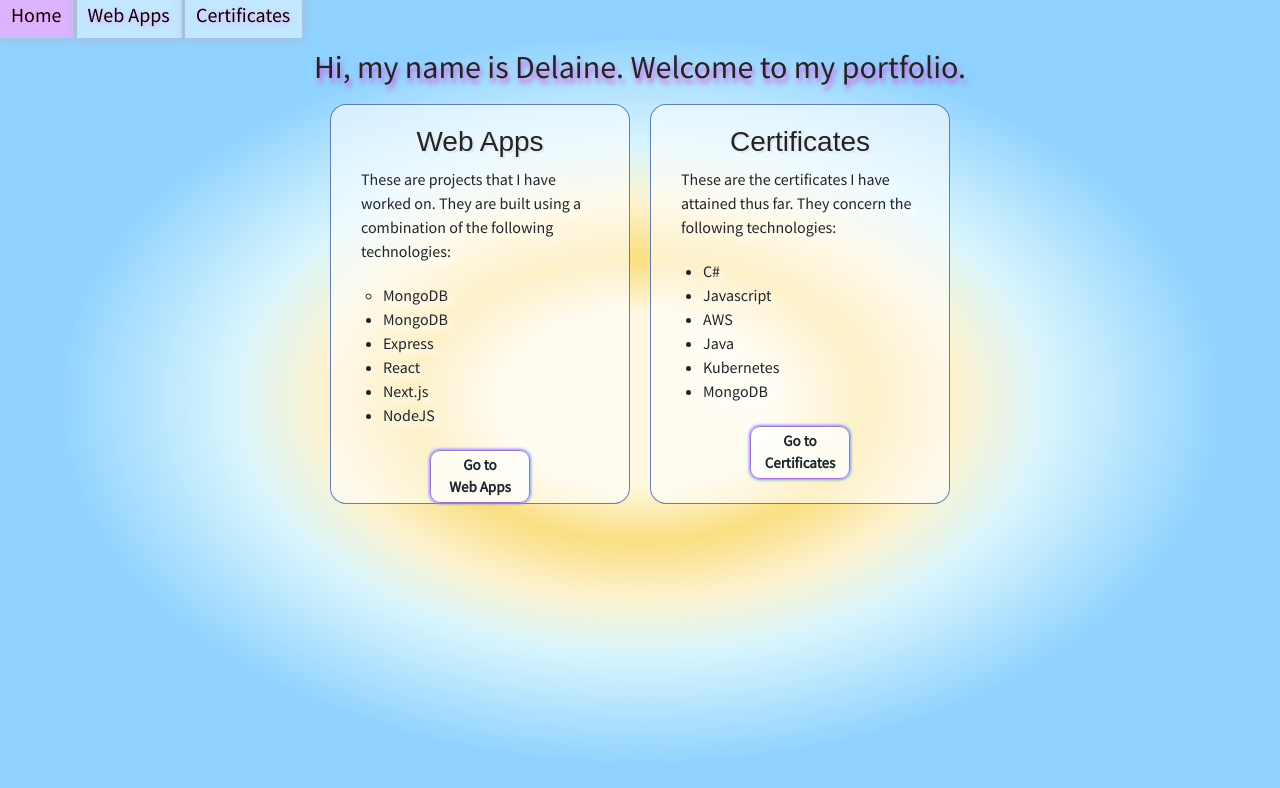
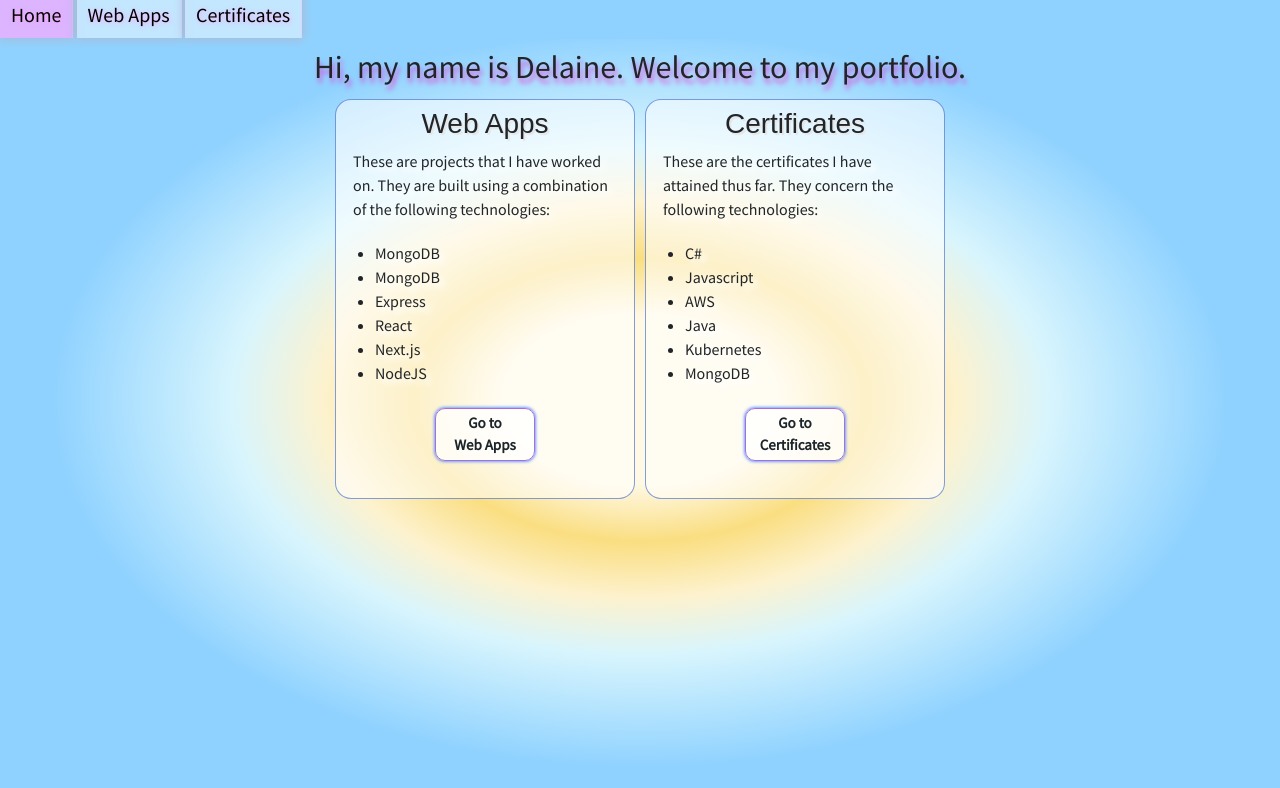
Before and after one commit to delaine3/delaine-abner-portfolio, a Next.js app: page / in a window 1280 px wide. Shown: the top 788 px of the page. Built offline with nearby package versions, Linux system fonts and the light colour scheme.

Commit message:
updated index page

```diff
--- a/pages/index.js
+++ b/pages/index.js
@@ -24,7 +24,7 @@ export default function Index() {
               combination of the following technologies:
             </p>
             <ul>
-              <li id="project">MongoDB</li>
+              <li>MongoDB</li>
               <li>MongoDB</li>
               <li>Express</li>
               <li>React</li>
--- a/styles/globals.css
+++ b/styles/globals.css
@@ -256,15 +256,14 @@ img {
   width: 150px;
 }
 .index-card {
+  align-items: center;
   min-width: min-content;
-  display: inline-block;
+  padding: 7px;
   width: 300px;
-  padding: 20px;
   height: 400px;
-  overflow-wrap: break-word;
-  border: 1.25px solid rgba(35, 69, 151, 0.684);
+  border: 1.25px solid rgba(36, 85, 199, 0.568);
   border-radius: 16px;
-  margin: 10px;
+  margin: 5px;
   position: relative;
   background-color: #ffffff91;
 }
```
